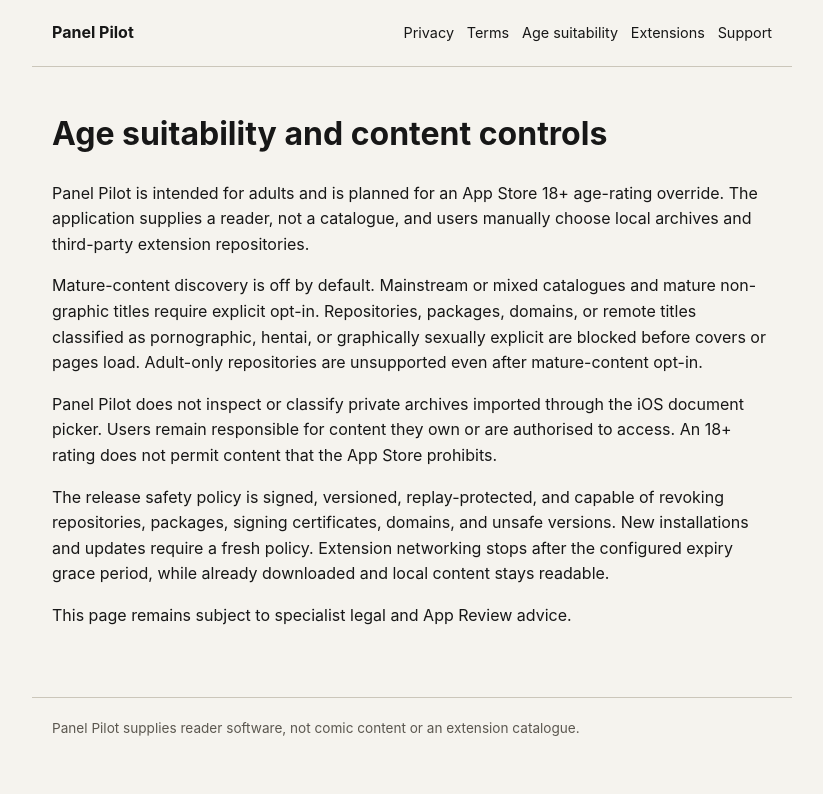
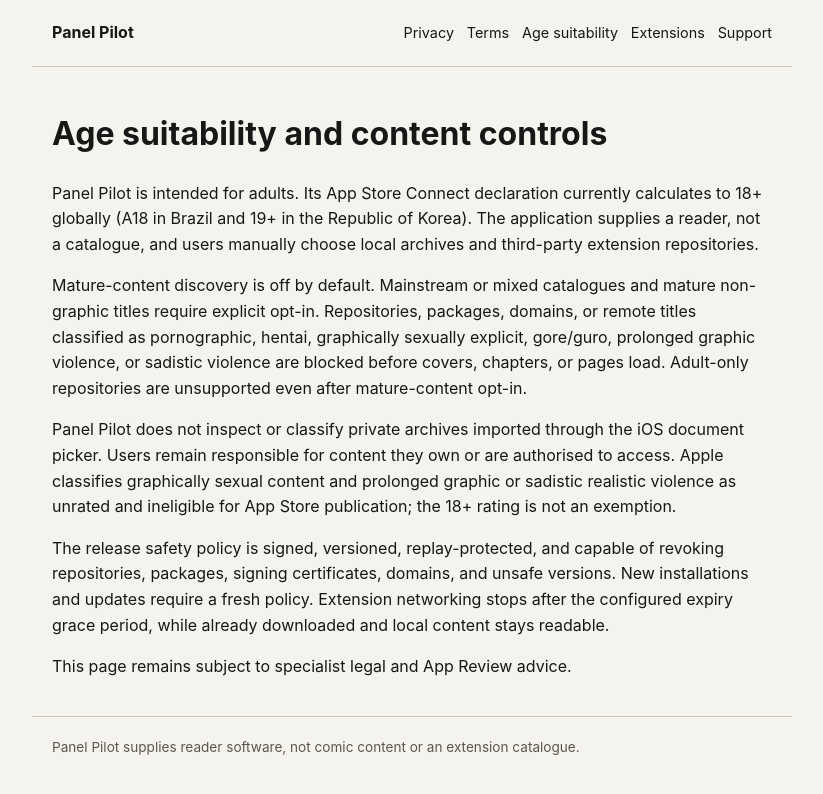
Before and after one commit to ahibbert/panelpilot-public, a Jekyll site: the page built from age-suitability.md, in a window 1280 px wide. Shown: the top 794 px of the page, without its empty margins (228-1051 px from the left). Built offline with Jekyll 4.4.1, drawn with Linux system fonts in a browser that asks for light colours.

Commit message:
Update published 18+ content policy [skip ci]

```diff
--- a/age-suitability.md
+++ b/age-suitability.md
@@ -5,11 +5,11 @@ title: Age suitability
 
 # Age suitability and content controls
 
-Panel Pilot is intended for adults and is planned for an App Store 18+ age-rating override. The application supplies a reader, not a catalogue, and users manually choose local archives and third-party extension repositories.
+Panel Pilot is intended for adults. Its App Store Connect declaration currently calculates to 18+ globally (A18 in Brazil and 19+ in the Republic of Korea). The application supplies a reader, not a catalogue, and users manually choose local archives and third-party extension repositories.
 
-Mature-content discovery is off by default. Mainstream or mixed catalogues and mature non-graphic titles require explicit opt-in. Repositories, packages, domains, or remote titles classified as pornographic, hentai, or graphically sexually explicit are blocked before covers or pages load. Adult-only repositories are unsupported even after mature-content opt-in.
+Mature-content discovery is off by default. Mainstream or mixed catalogues and mature non-graphic titles require explicit opt-in. Repositories, packages, domains, or remote titles classified as pornographic, hentai, graphically sexually explicit, gore/guro, prolonged graphic violence, or sadistic violence are blocked before covers, chapters, or pages load. Adult-only repositories are unsupported even after mature-content opt-in.
 
-Panel Pilot does not inspect or classify private archives imported through the iOS document picker. Users remain responsible for content they own or are authorised to access. An 18+ rating does not permit content that the App Store prohibits.
+Panel Pilot does not inspect or classify private archives imported through the iOS document picker. Users remain responsible for content they own or are authorised to access. Apple classifies graphically sexual content and prolonged graphic or sadistic realistic violence as unrated and ineligible for App Store publication; the 18+ rating is not an exemption.
 
 The release safety policy is signed, versioned, replay-protected, and capable of revoking repositories, packages, signing certificates, domains, and unsafe versions. New installations and updates require a fresh policy. Extension networking stops after the configured expiry grace period, while already downloaded and local content stays readable.
 
```
Also changed, not shown: extensions.md (+2 -0 lines).
